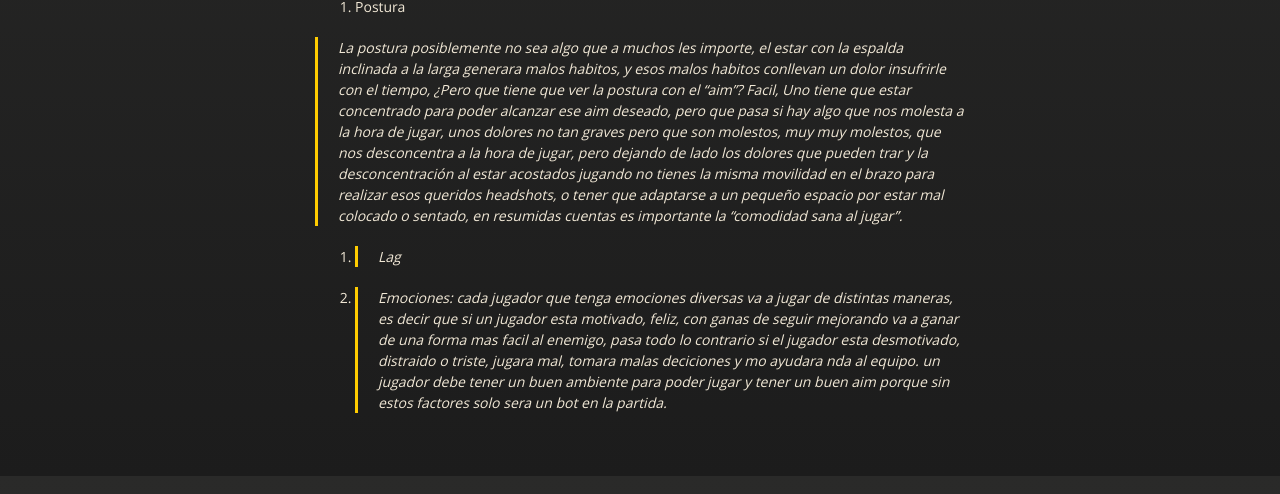
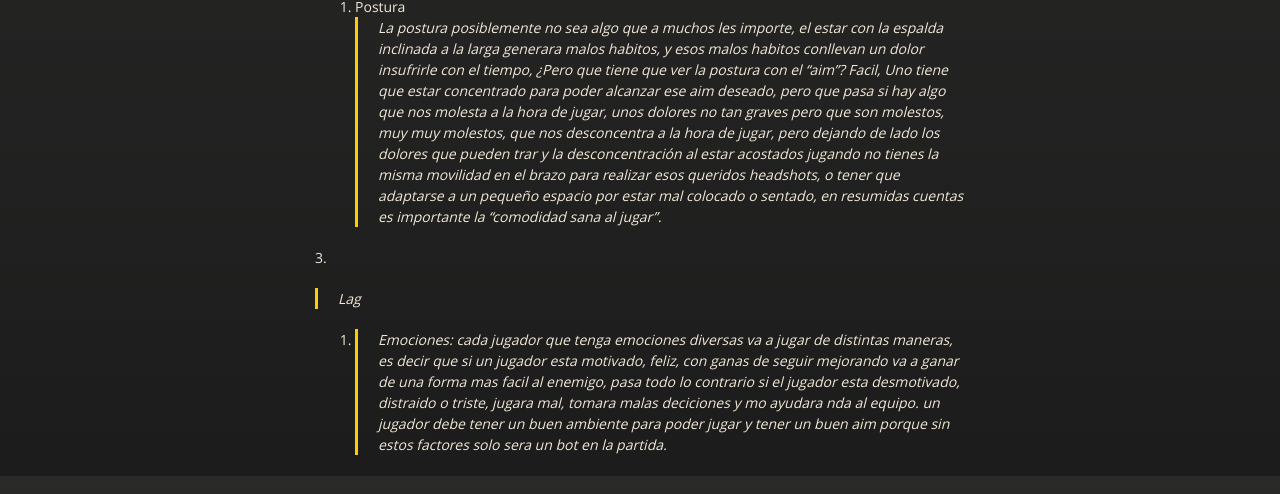
Before and after one commit to zetheer/cs-go-aim, a Jekyll site: the page built from index.md, in a window 1280 px wide and 900 px high, scrolled down 1889 px, cut to the strip 335-829 px from the top of the window. Built offline with Jekyll 4.4.1, drawn with Linux system fonts in a browser that asks for light colours; our own code applies the rules of GitHub Pages for plain Markdown files; the repository's description, which GitHub fills in, is left out.

Commit message:
Update index.md

```diff
--- a/index.md
+++ b/index.md
@@ -47,11 +47,12 @@ Meta = **Tener buen aim**
 ![Octocat](https://cdn.shopify.com/s/files/1/0427/1069/6104/products/G403_1_-500x500_300x300.png?v=1608232317)
 
 2. Postura
+ >  La postura posiblemente no sea algo que a muchos les importe, el estar con la espalda inclinada a la larga generara malos habitos, y esos malos habitos conllevan un dolor insufrirle con el tiempo, ¿Pero que tiene que ver la postura con el "aim"? Facil, Uno tiene que estar concentrado para poder alcanzar ese aim deseado, pero que pasa si hay algo que nos molesta a la hora de jugar, unos dolores no tan graves pero que son molestos, muy muy molestos, que nos desconcentra a la hora de jugar, pero dejando de lado los dolores que pueden trar y la desconcentración al estar acostados jugando no tienes la misma movilidad en el brazo para realizar esos queridos headshots, o tener que adaptarse a un pequeño espacio por estar mal colocado o sentado, en resumidas cuentas es importante la "comodidad sana al jugar".
 
->  La postura posiblemente no sea algo que a muchos les importe, el estar con la espalda inclinada a la larga generara malos habitos, y esos malos habitos conllevan un dolor insufrirle con el tiempo, ¿Pero que tiene que ver la postura con el "aim"? Facil, Uno tiene que estar concentrado para poder alcanzar ese aim deseado, pero que pasa si hay algo que nos molesta a la hora de jugar, unos dolores no tan graves pero que son molestos, muy muy molestos, que nos desconcentra a la hora de jugar, pero dejando de lado los dolores que pueden trar y la desconcentración al estar acostados jugando no tienes la misma movilidad en el brazo para realizar esos queridos headshots, o tener que adaptarse a un pequeño espacio por estar mal colocado o sentado, en resumidas cuentas es importante la "comodidad sana al jugar".
-
-3. >Lag
+3.
+>Lag
 
 
 
-4. >Emociones: cada jugador que tenga emociones diversas va a jugar de distintas maneras, es decir que si un jugador esta motivado, feliz, con ganas de seguir mejorando va a ganar de una forma mas facil al enemigo, pasa todo lo contrario si el jugador esta desmotivado, distraido o triste, jugara mal, tomara malas deciciones y mo ayudara nda al equipo. un jugador debe tener un buen ambiente para poder jugar y tener un buen aim porque sin estos factores solo sera un bot en la partida.
+4.
+>Emociones: cada jugador que tenga emociones diversas va a jugar de distintas maneras, es decir que si un jugador esta motivado, feliz, con ganas de seguir mejorando va a ganar de una forma mas facil al enemigo, pasa todo lo contrario si el jugador esta desmotivado, distraido o triste, jugara mal, tomara malas deciciones y mo ayudara nda al equipo. un jugador debe tener un buen ambiente para poder jugar y tener un buen aim porque sin estos factores solo sera un bot en la partida.
```
